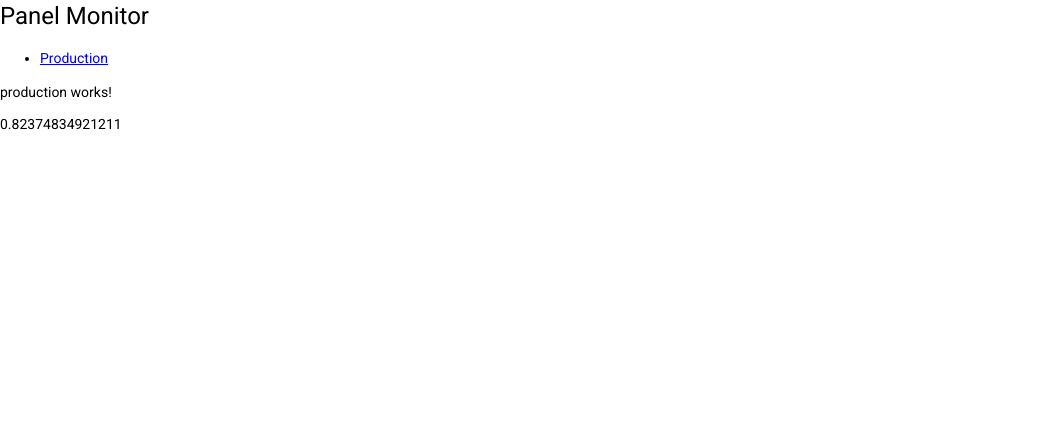
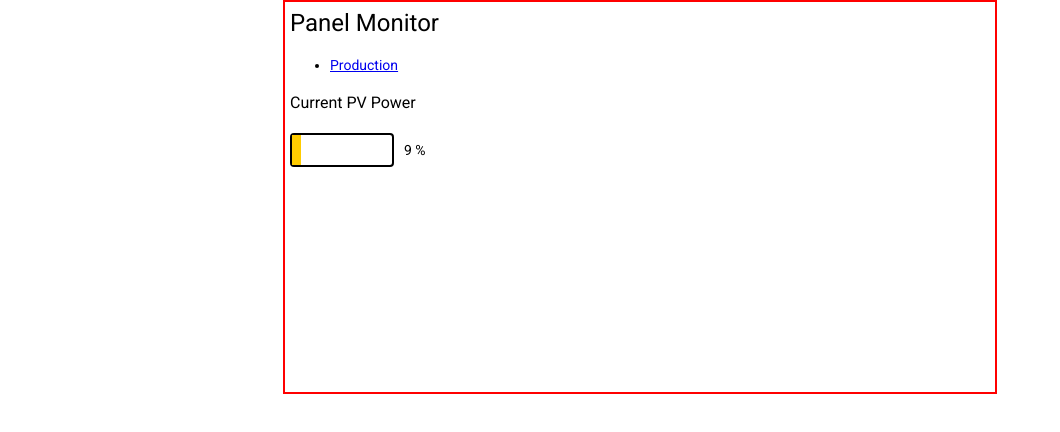
Before and after one commit to ckbrewer33/SMA-monitor-pi, an Angular app: page /production in a window 1280 px wide. Shown: the top 432 px of the page, without its empty margins (0-1060 px from the left). Built offline with nearby package versions, Linux system fonts and the light colour scheme.

Commit message:
Working prototype of output bar

```diff
--- a/angular.json
+++ b/angular.json
@@ -12,7 +12,7 @@
       },
       "root": "",
       "sourceRoot": "src",
-      "prefix": "app",
+      "prefix": "sunnypi",
       "architect": {
         "build": {
           "builder": "@angular-devkit/build-angular:browser",
--- a/src/app/app.component.html
+++ b/src/app/app.component.html
@@ -1,3 +1,4 @@
+<div class="app-container">
   <h1>Panel Monitor</h1>
   <nav>
     <ul>
@@ -5,3 +6,4 @@
     </ul>
   </nav>
   <router-outlet></router-outlet>
+</div>
--- a/src/app/app.component.scss
+++ b/src/app/app.component.scss
@@ -0,0 +1,8 @@
+.app-container {
+
+  border: 2px solid red;
+  padding: 5px;
+
+  width: 700px;
+  height: 380px;
+}
--- a/src/app/app.module.ts
+++ b/src/app/app.module.ts
@@ -5,11 +5,13 @@ import { AppRoutingModule } from './app-routing.module';
 import { AppComponent } from './app.component';
 import { BrowserAnimationsModule } from '@angular/platform-browser/animations';
 import { ProductionComponent } from './production/production.component';
+import { NumberBarComponent } from './production/number-bar/number-bar.component';
 
 @NgModule({
   declarations: [
     AppComponent,
-    ProductionComponent
+    ProductionComponent,
+    NumberBarComponent,
   ],
   imports: [
     BrowserModule,
--- /dev/null
+++ b/src/app/production/number-bar/number-bar.component.html
@@ -0,0 +1,11 @@
+<div class="number-bar">
+  <h3>{{title}}</h3>
+  <div class="fill-box">
+    <div class="fill">
+      <div class="color" [style.width.px]="fillPercent"
+                         [@stateChange]="state"
+      >&nbsp;</div>
+    </div>
+    <div class="number">{{fillPercent}} %</div>
+  </div>
+</div>
--- /dev/null
+++ b/src/app/production/number-bar/number-bar.component.scss
@@ -0,0 +1,26 @@
+.number-bar {
+
+}
+
+.fill-box {
+  display: flex;
+  flex-direction: row;
+  align-items: center;
+
+  .fill {
+    border: 2px solid black;
+    border-radius: 4px;
+    width: 100px;
+    height: 30px;
+  }
+
+  .number {
+    margin: 0 10px;
+  }
+
+  .color {
+    position: relative;
+    height: 30px;
+    background-color: green;
+  }
+}
--- /dev/null
+++ b/src/app/production/number-bar/number-bar.component.ts
@@ -0,0 +1,74 @@
+import { Component, Input, OnInit, SimpleChanges } from '@angular/core';
+import {
+  trigger,
+  state,
+  style,
+  animate,
+  transition
+} from '@angular/animations';
+
+@Component({
+  selector: 'sunnypi-number-bar',
+  templateUrl: './number-bar.component.html',
+  styleUrls: ['./number-bar.component.scss'],
+  animations: [
+    trigger('stateChange', [
+      state('low', style({
+        backgroundColor: 'red'
+      })),
+      state('med', style({
+        backgroundColor: 'yellow'
+      })),
+      state('hight', style({
+        backgroundColor: 'green'
+      })),
+      transition('* => low, * => med, * => high', [
+        animate('0.5s')
+      ])
+    ])
+  ]
+})
+export class NumberBarComponent implements OnInit {
+  @Input() title = "untitled";
+  @Input() fillPercent = 50;
+
+  private readonly lowPercent = 33;
+  private readonly medPercent = 66;
+
+  states = {
+    low: 'low',
+    med: 'med',
+    high: 'high'
+  };
+  state = this.states.low;
+
+  highColor = 'green';
+  medColor = 'yellow';
+  lowColor = 'red'
+
+  constructor() { }
+
+  ngOnInit(): void {
+    this.state = this.getStateFromFillPercent();
+  }
+
+  ngOnChanges(changes: SimpleChanges): void {
+    if (changes['fillPercent']) {
+      this.state = this.getStateFromFillPercent();
+    }
+  }
+
+  private getStateFromFillPercent(): string {
+    if (this.fillPercent < this.lowPercent) {
+      return this.states.low;
+    }
+
+    const higherThanLow = this.fillPercent > this.lowPercent;
+    const lowerThanHigh = this.fillPercent < this.medPercent;
+    if (higherThanLow && lowerThanHigh) {
+      return this.states.med;
+    }
+
+    return this.states.high;
+  }
+}
--- a/src/app/production/production.component.html
+++ b/src/app/production/production.component.html
@@ -1,2 +1,2 @@
-<p>production works!</p>
-{{percent}}
+<sunnypi-number-bar [title]="'Current PV Power'"
+                    [fillPercent]="pvPowerPercent"></sunnypi-number-bar>
--- a/src/app/production/production.component.ts
+++ b/src/app/production/production.component.ts
@@ -3,18 +3,18 @@ import { Subscription } from 'rxjs/internal/Subscription';
 import { ProductionService } from './production.service';
 
 @Component({
-  selector: 'app-production',
+  selector: 'sunnypi-production',
   templateUrl: './production.component.html',
   styleUrls: ['./production.component.scss']
 })
 export class ProductionComponent implements OnInit {
   private sub?: Subscription;
-  percent = 0;
+  pvPowerPercent = 0;
 
   constructor(private productionService: ProductionService) { }
 
   ngOnInit(): void {
-    this.sub = this.productionService.productionPercent.subscribe((data => this.percent = data));
+    this.sub = this.productionService.productionPercent.subscribe((data => this.pvPowerPercent = data));
   }
 
   ngOnDestroy(): void {
--- a/src/app/production/production.service.ts
+++ b/src/app/production/production.service.ts
@@ -1,6 +1,5 @@
 import { Injectable } from '@angular/core';
 import { Observable } from 'rxjs/internal/Observable';
-import { Subject } from 'rxjs/internal/Subject';
 
 @Injectable({
   providedIn: 'root'
@@ -23,7 +22,6 @@ export class ProductionService {
   }
 
   private getRandomNumber(): number {
-    console.log('generating a random number');
-    return Math.random() * 10;
+    return Math.floor(Math.random() * (100 - 1) + 1);
   }
 }
--- a/src/styles.scss
+++ b/src/styles.scss
@@ -1,4 +1,10 @@
-/* You can add global styles to this file, and also import other style files */
+html, body {
+  height: 100%;
+  display: flex;
+  justify-content: center;
+}
 
-html, body { height: 100%; }
-body { margin: 0; font-family: Roboto, "Helvetica Neue", sans-serif; }
+body {
+  margin: 0;
+  font-family: Roboto, "Helvetica Neue", sans-serif;
+}
```
Also changed, not shown: 2 other files (tests, documents, lock files or other folders). Lines whose indentation alone changed are shown as unchanged.
